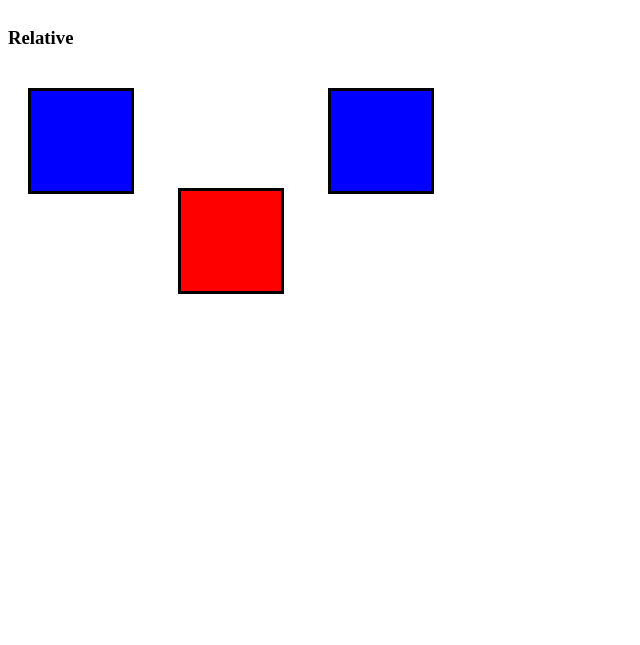
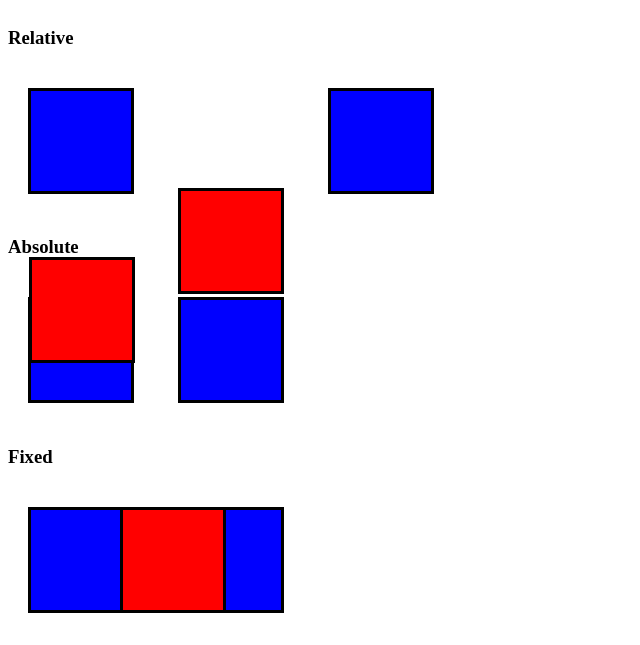
Before and after one commit to goatsefl/Web_development, a web app: file HTML/properties.html in a window 1280 px wide. Shown: the part 1312-1957 px from the top of the page, without its empty margins (0-640 px from the left). Before the commit the page ends 1606 px from the top, so only its background shows below. Run offline with its HTML, style and script files only (its server is not run), Linux system fonts and the light colour scheme.

Commit message:
Added new properties of position and explained them in detail, can be referred, if any material isn't substantial,search on MDN doc for accurate definitions.

```diff
--- a/CSS/xtra_properties.css
+++ b/CSS/xtra_properties.css
@@ -50,6 +50,52 @@
     border: 3px solid black;
     margin: 20px;
     position: relative;
-    /*Box position is in normal flow and the position if shifted will be from it's relative positioning.*/
+    /*
+    Box position is in normal flow and the position if shifted will be from it's relative positioning.
+    */
     top: 100px;
+    /* Using top here, shifts the block by 100pixels from the top to down, usage of negative values are permitted as well. */
 }
+
+#parent {
+    background-color: rgba(255, 255, 255, 0);
+    height: auto;
+    width: auto;
+    position: relative;
+}
+
+#absolute {
+    display: inline-block;
+    height: 100px;
+    width: 100px;
+    background-color: red;
+    border: 3px solid black;
+    margin: 20px;
+    /*
+    Absolute,it does not follow the flow of normal document. Will change the position relative to the closest ancenstor if not,
+    then the 1st containing block will be the relative positioning platform.
+    */
+    position: absolute;
+    top: 1px;
+    left: 1px;
+    /* right: 1px; */
+    /* bottom: 1px; */
+    /*
+    It's relative parent is <section>, using different top,left,bottom,right attributes in the above to understand absolute.*/
+}
+
+/*
+Fixed is yet another position which fixes the element in certain position on the webpage, used mainly for nav bars,
+used for continuously acessed elements that need to remain on the screen.
+*/
+
+#fixed {
+    display: inline-block;
+    height: 100px;
+    width: 100px;
+    background-color: red;
+    border: 3px solid black;
+    margin: 20px;
+    position: fixed;
+    left: 100px;
+}
--- a/HTML/properties.html
+++ b/HTML/properties.html
@@ -9,14 +9,14 @@
 </head>
 
 <body>
-    <section>
+    <section class="top">
         <p id="opacity">
             Lorem ipsum dolor, sit amet consectetur adipisicing elit. Sapiente, nostrum corrupti. Maiores cupiditate
             fugit consectetur vitae, reiciendis porro pariatur ipsa vel deserunt molestiae placeat nostrum adipisci
             veniam.Iure, porro voluptatibus.
         </p>
     </section>
-    <section>
+    <section class="bottom">
         <p id="rgba">
             Lorem ipsum dolor, sit amet consectetur adipisicing elit. Sapiente, nostrum corrupti. Maiores cupiditate
             fugit consectetur vitae, reiciendis porro pariatur ipsa vel deserunt molestiae placeat nostrum adipisci
@@ -44,6 +44,28 @@
     <p>
 
     </p>
+    <section id=parent>
+        <h3>Absolute</h3>
+        <p>
+
+        </p>
+        <p id="absolute">
+
+        </p>
+        <p>
+
+        </p>
+    </section>
+    <h3>Fixed</h3>
+    <p>
+
+    </p>
+    <p id="fixed">
+
+    </p>
+    <p>
+
+    </p>
 </body>
 
 </html>
```
